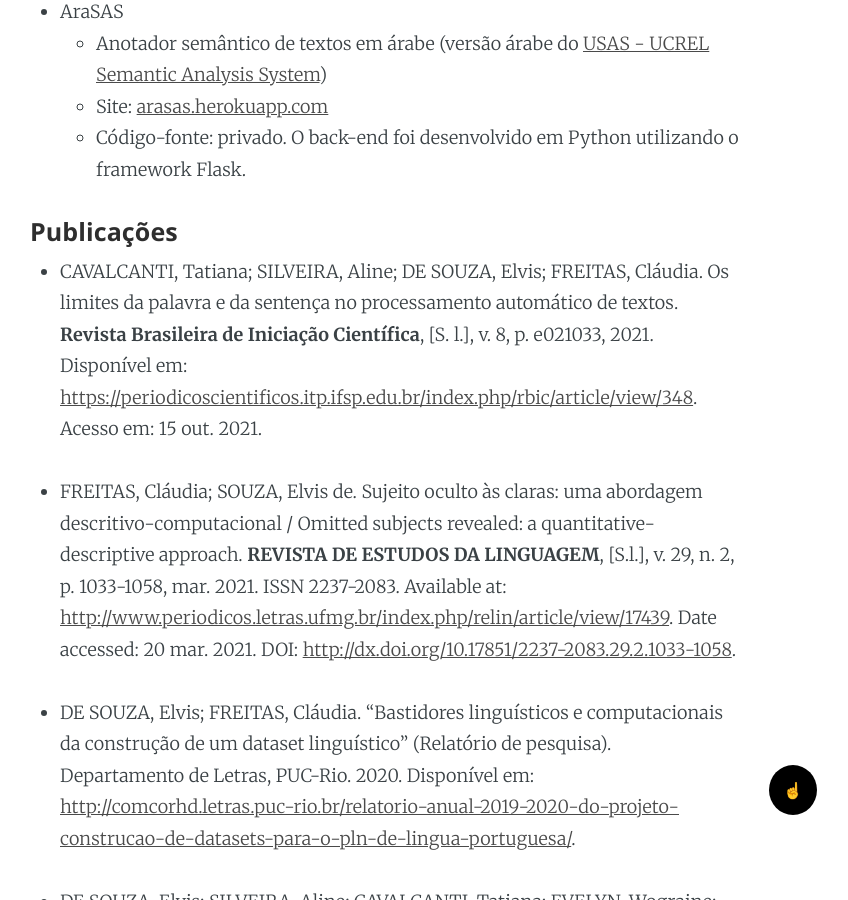
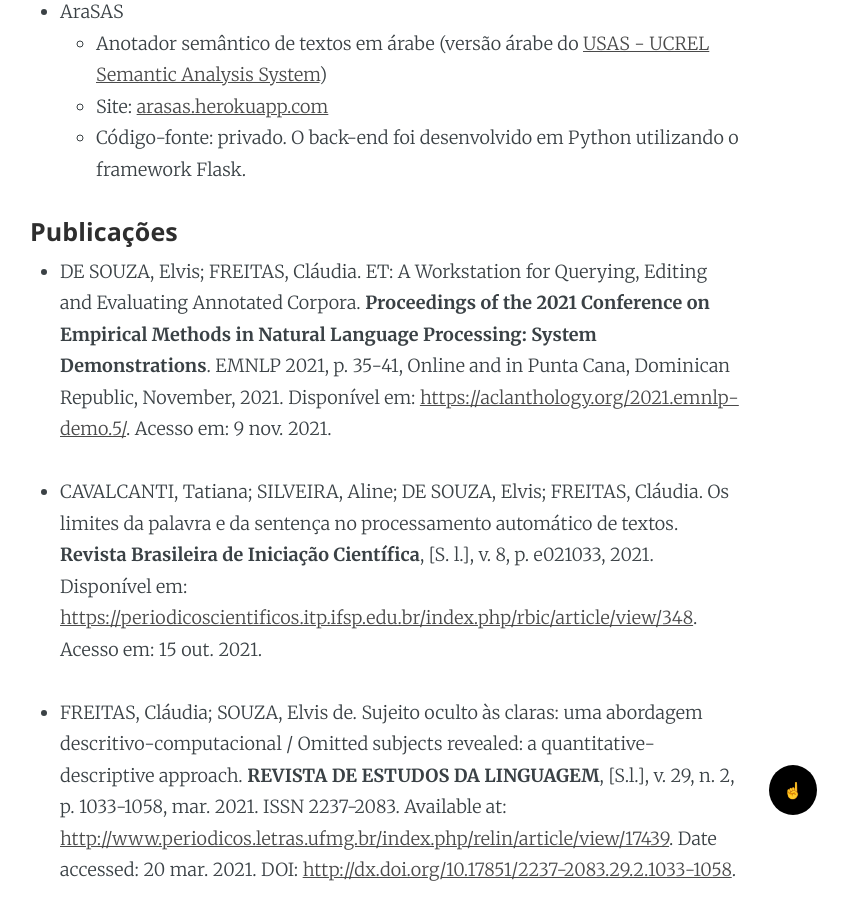
Before and after one commit to alvelvis/alvelvis.github.io, a Jekyll site: the page built from sobre.md, in a window 1280 px wide and 900 px high, scrolled down 3819 px. Shown: the whole window, without its empty margins (255-1103 px from the left). Built offline with Jekyll 4.4.1, drawn with Linux system fonts in a browser that asks for light colours.

Commit message:
new publication

```diff
--- a/sobre.md
+++ b/sobre.md
@@ -67,6 +67,8 @@ Rio de Janeiro, RJ / Brasil
 
 #### Publicações
 
+- DE SOUZA, Elvis; FREITAS, Cláudia. ET: A Workstation for Querying, Editing and Evaluating Annotated Corpora. **Proceedings of the 2021 Conference on Empirical Methods in Natural Language Processing: System Demonstrations**. EMNLP 2021, p. 35-41, Online and in Punta Cana, Dominican Republic, November, 2021. Disponível em: [https://aclanthology.org/2021.emnlp-demo.5/](https://aclanthology.org/2021.emnlp-demo.5/). Acesso em: 9 nov. 2021.
+
 - CAVALCANTI, Tatiana; SILVEIRA, Aline; DE SOUZA, Elvis; FREITAS, Cláudia. Os limites da palavra e da sentença no processamento automático de textos. **Revista Brasileira de Iniciação Científica**, \[S. l.\], v. 8, p. e021033, 2021. Disponível em: [https://periodicoscientificos.itp.ifsp.edu.br/index.php/rbic/article/view/348](https://periodicoscientificos.itp.ifsp.edu.br/index.php/rbic/article/view/348). Acesso em: 15 out. 2021.
 
 - FREITAS, Cláudia; SOUZA, Elvis de. Sujeito oculto às claras: uma abordagem descritivo-computacional / Omitted subjects revealed: a quantitative-descriptive approach. **REVISTA DE ESTUDOS DA LINGUAGEM**, \[S.l.\], v. 29, n. 2, p. 1033-1058, mar. 2021. ISSN 2237-2083. Available at: <http://www.periodicos.letras.ufmg.br/index.php/relin/article/view/17439>. Date accessed: 20 mar. 2021. DOI: [http://dx.doi.org/10.17851/2237-2083.29.2.1033-1058](http://dx.doi.org/10.17851/2237-2083.29.2.1033-1058).
```
